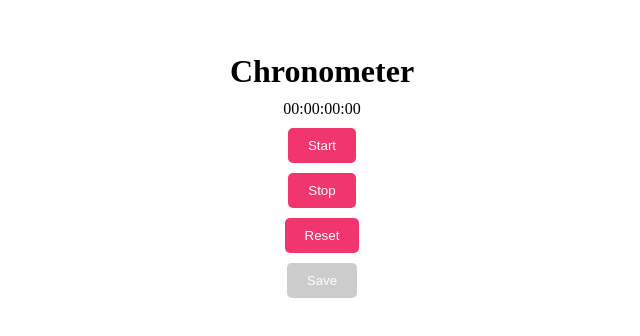
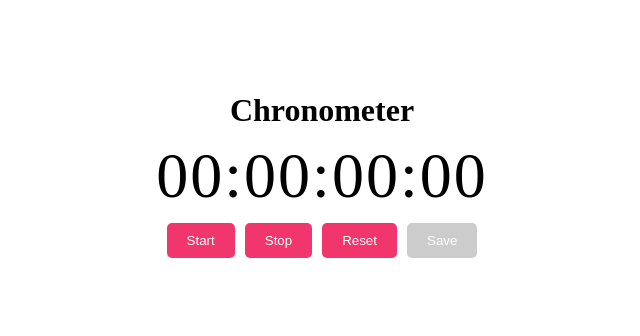
Before and after one commit to felipejoq/frontend-exercises, a React (Vite) app in the folder 02-chronometer/: page / in a window 1280 px wide. Shown: the part 220-556 px from the top of the page, without its empty margins (318-958 px from the left). Built offline with nearby package versions, Linux system fonts and the light colour scheme.

Commit message:
Algunos cambios de estilo

```diff
--- a/02-chronometer/src/components/Chronometer.jsx
+++ b/02-chronometer/src/components/Chronometer.jsx
@@ -15,11 +15,13 @@ export const Chronometer = () => {
     return (
         <>
             <h1>Chronometer</h1>
-            <p>{formatTime(time)}</p>
-            <button onClick={handleStart}>Start</button>
-            <button onClick={handleStop}>Stop</button>
-            <button onClick={handleReset}>Reset</button>
-            <button disabled={time <= 0} onClick={handleSave}>Save</button>
+            <p className="format-time">{formatTime(time)}</p>
+            <div className="controls-container">
+                <button onClick={handleStart}>Start</button>
+                <button onClick={handleStop}>Stop</button>
+                <button onClick={handleReset}>Reset</button>
+                <button disabled={time <= 0} onClick={handleSave}>Save</button>
+            </div>
             <ul>
                 {
                     savedTimes.map((savedTime, index) => {
--- a/02-chronometer/src/index.css
+++ b/02-chronometer/src/index.css
@@ -35,6 +35,16 @@ button:disabled {
     gap: 10px;
 }
 
+.format-time {
+    font-size: 4rem;
+    letter-spacing: 2px;
+}
+
+.controls-container {
+    display: flex;
+    gap: 10px;
+}
+
 .diff {
     color: forestgreen;
 }
```
